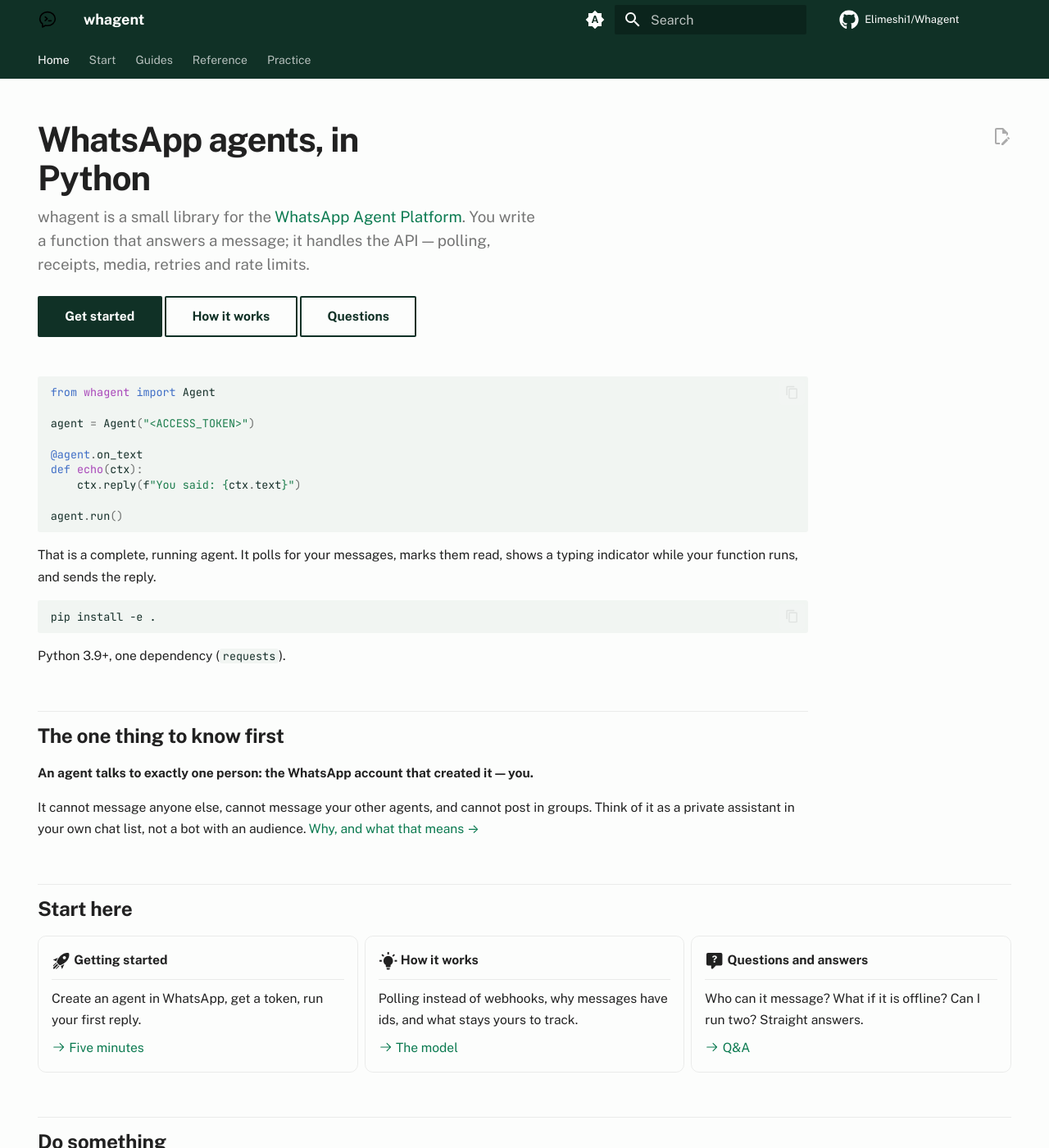
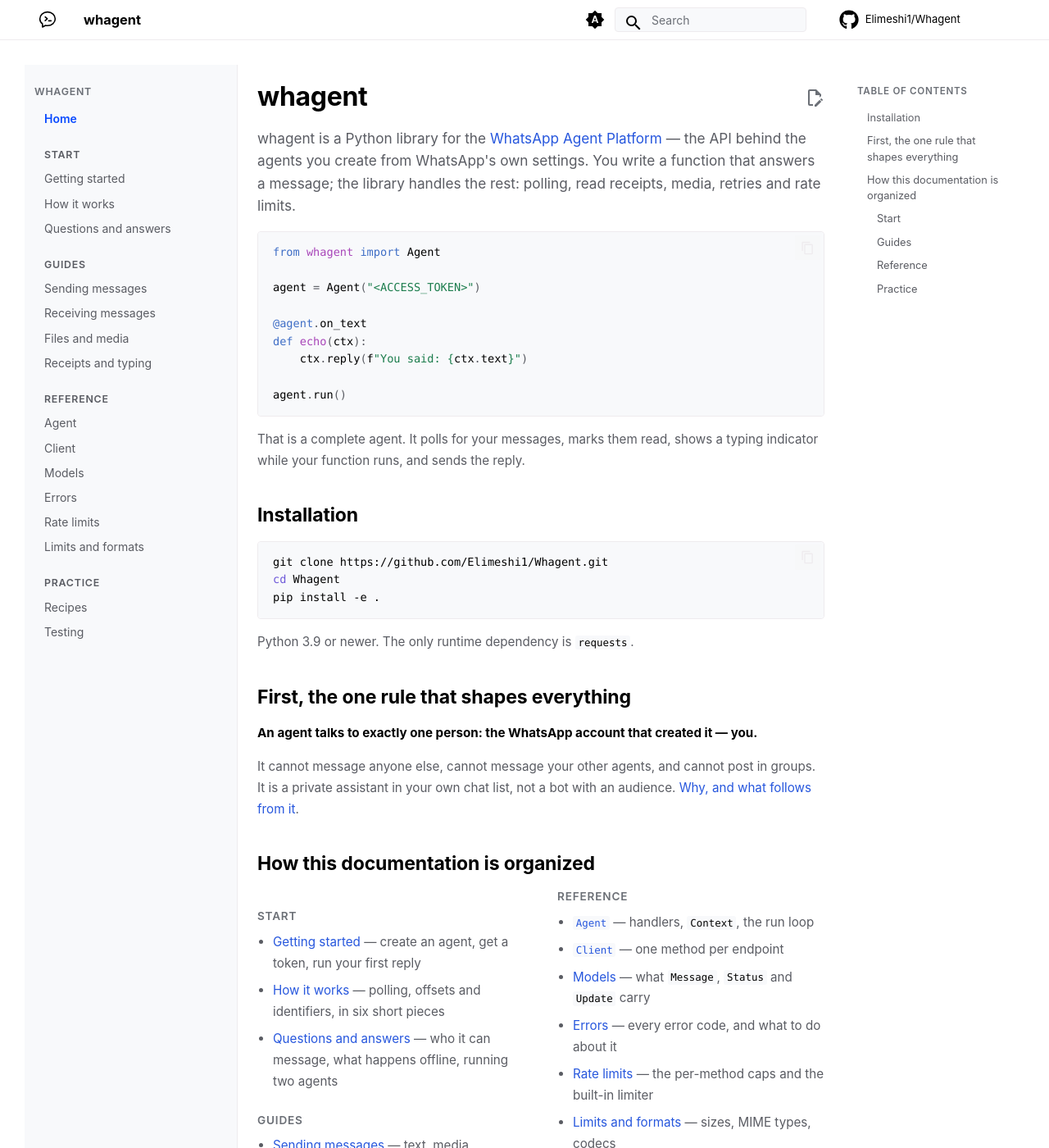
Before and after one commit to Elimeshi1/Whagent, an MkDocs documentation site: the page built from docs/index.md, in a window 1280 px wide and 1400 px high. Shown: the whole window at 82% size. Built offline with MkDocs 1.6.1 and Material for MkDocs 9.7.7, drawn with Linux system fonts in a browser that asks for light colours; comment, search, counter and statistics services are not loaded; some of the changed text lies outside the part shown.

Commit message:
Restyle the docs after Furo, the theme Pyrogram's documentation uses
Furo's own design tokens, read from the published theme stylesheet, mapped
onto the variables this theme exposes:

- Palette: #fff / #f8f9fb surfaces and a #2757dd link in light, #131416 /
  #1a1c1e and #5ca5ff in dark, with Furo's greys for body and muted text.
- Chrome: the coloured header bar becomes a flat hairline-bordered strip,
  the top-level tabs are dropped, and the whole tree moves into a grey
  full-height sidebar panel with uppercase section captions.
- Type: Furo's system font stack, its relative sizes (code at 81.25%,
  sidebar at 87.5%, contents at 75%), and headings without rules.
- Surfaces: bordered code blocks and tables on the secondary background,
  flat admonitions with a coloured left edge.

The landing page follows suit — the hero, buttons and card grids are gone,
replaced by a title, the example, and "How this documentation is organized"
as plain grouped lists, which is how a Sphinx site presents its toctree.

Co-Authored-By: Claude Opus 5 <noreply@anthropic.com>
Claude-Session: https://claude.ai/code/session_019FFNq5S478puABMHdBTbrN

````diff
--- a/docs/index.md
+++ b/docs/index.md
@@ -1,22 +1,7 @@
----
-hide:
-  - navigation
-  - toc
----
+# whagent
 
-<div class="hero" markdown>
-
-# WhatsApp agents, in Python
-
-whagent is a small library for the [WhatsApp Agent Platform](https://www.whatsapp.com/developer/WhatsApp-Agent-Platform-Developer-Manual.pdf). You write a function that answers a message; it handles the API — polling, receipts, media, retries and rate limits.
-
-[Get started](getting-started.md){ .md-button .md-button--primary }
-[How it works](concepts.md){ .md-button }
-[Questions](faq.md){ .md-button }
-
-</div>
-
-<div class="prose" markdown>
+whagent is a Python library for the [WhatsApp Agent Platform](https://www.whatsapp.com/developer/WhatsApp-Agent-Platform-Developer-Manual.pdf) — the API behind the agents you create from WhatsApp's own settings. You write a function that answers a message; the library handles the rest: polling, read receipts, media, retries and rate limits.
+{ .lead }
 
 ```python
 from whagent import Agent
@@ -30,100 +15,54 @@ def echo(ctx):
 agent.run()
 ```
 
-That is a complete, running agent. It polls for your messages, marks them read, shows a typing indicator while your function runs, and sends the reply.
+That is a complete agent. It polls for your messages, marks them read, shows a typing indicator while your function runs, and sends the reply.
+
+## Installation
 
 ```bash
+git clone https://github.com/Elimeshi1/Whagent.git
+cd Whagent
 pip install -e .
 ```
 
-Python 3.9+, one dependency (`requests`).
+Python 3.9 or newer. The only runtime dependency is `requests`.
 
-## The one thing to know first
+## First, the one rule that shapes everything
 
 **An agent talks to exactly one person: the WhatsApp account that created it — you.**
 
-It cannot message anyone else, cannot message your other agents, and cannot post in groups. Think of it as a private assistant in your own chat list, not a bot with an audience. [Why, and what that means →](faq.md)
+It cannot message anyone else, cannot message your other agents, and cannot post in groups. It is a private assistant in your own chat list, not a bot with an audience. [Why, and what follows from it](faq.md).
 
-</div>
+## How this documentation is organized
 
-## Start here
+<div class="sections" markdown>
 
-<div class="grid cards" markdown>
+### Start
 
--   :material-rocket-launch:{ .lg .middle } **Getting started**
+- [Getting started](getting-started.md) — create an agent, get a token, run your first reply
+- [How it works](concepts.md) — polling, offsets and identifiers, in six short pieces
+- [Questions and answers](faq.md) — who it can message, what happens offline, running two agents
 
-    ---
+### Guides
 
-    Create an agent in WhatsApp, get a token, run your first reply.
+- [Sending messages](sending.md) — text, media, captions, quotes, link previews
+- [Receiving messages](receiving.md) — the poll loop, and never missing or repeating one
+- [Files and media](media.md) — download what you are sent, upload what you send back
+- [Receipts and typing](receipts.md) — blue ticks and the typing indicator
 
-    [:octicons-arrow-right-24: Five minutes](getting-started.md)
+### Reference
 
--   :material-lightbulb-on:{ .lg .middle } **How it works**
+- [`Agent`](agent.md) — handlers, `Context`, the run loop
+- [`Client`](client.md) — one method per endpoint
+- [Models](models.md) — what `Message`, `Status` and `Update` carry
+- [Errors](errors.md) — every error code, and what to do about it
+- [Rate limits](rate-limits.md) — the per-method caps and the built-in limiter
+- [Limits and formats](limits.md) — sizes, MIME types, codecs
 
-    ---
+### Practice
 
-    Polling instead of webhooks, why messages have ids, and what stays yours to track.
-
-    [:octicons-arrow-right-24: The model](concepts.md)
-
--   :material-comment-question:{ .lg .middle } **Questions and answers**
-
-    ---
-
-    Who can it message? What if it is offline? Can I run two? Straight answers.
-
-    [:octicons-arrow-right-24: Q&A](faq.md)
-
-</div>
-
-## Do something
-
-<div class="grid cards" markdown>
-
--   :material-send:{ .lg .middle } **Send a message**
-
-    ---
-
-    Text, photos, documents, stickers — with captions, quotes and link previews.
-
-    [:octicons-arrow-right-24: Sending messages](sending.md)
-
--   :material-inbox-arrow-down:{ .lg .middle } **Receive messages**
-
-    ---
-
-    The poll loop, and how to never miss or double-answer a message.
-
-    [:octicons-arrow-right-24: Receiving messages](receiving.md)
-
--   :material-file-download:{ .lg .middle } **Handle files**
-
-    ---
-
-    Download what you are sent, upload what you send back.
-
-    [:octicons-arrow-right-24: Files and media](media.md)
-
--   :material-server:{ .lg .middle } **Run it for real**
-
-    ---
-
-    Surviving restarts, slow work, worker threads, systemd.
-
-    [:octicons-arrow-right-24: Recipes](recipes.md)
-
-</div>
-
-## Look something up
-
-<div class="grid cards" markdown>
-
--   **[`Agent`](agent.md)** — handlers, `Context`, the run loop
--   **[`Client`](client.md)** — one method per endpoint
--   **[Models](models.md)** — what `Message`, `Status` and `Update` carry
--   **[Errors](errors.md)** — every code, and what to do about it
--   **[Rate limits](rate-limits.md)** — 12 sends a minute, and how to live in it
--   **[Limits and formats](limits.md)** — sizes, MIME types, codecs
+- [Recipes](recipes.md) — persistence, slow work, worker threads, deployment
+- [Testing](testing.md) — testing an agent without touching the network
 
 </div>
 
--- a/docs/stylesheets/extra.css
+++ b/docs/stylesheets/extra.css
@@ -1,167 +1,281 @@
-/* whagent documentation — palette, typography and landing page.
-   Material exposes its design tokens as CSS variables; everything below
-   redefines those rather than fighting the theme's own rules. */
+/* whagent documentation.
+
+   The look follows Furo (the Sphinx theme behind Pyrogram's docs): a quiet
+   grey sidebar panel, no coloured chrome, system typography, a single blue
+   accent, and a narrow content column. The values below are Furo's own
+   design tokens, mapped onto the variables this theme exposes. */
+
+:root {
+  --furo-fg:            #000000;
+  --furo-fg-secondary:  #5a5c63;
+  --furo-fg-muted:      #6b6f76;
+  --furo-bg:            #ffffff;
+  --furo-bg-secondary:  #f8f9fb;
+  --furo-bg-hover:      #efeff4;
+  --furo-border:        #eeebee;
+  --furo-brand:         #0a4bff;
+  --furo-brand-content: #2757dd;
+
+  --md-text-font-family: -apple-system, BlinkMacSystemFont, "Segoe UI", Helvetica, Arial, sans-serif;
+  --md-code-font-family: "SFMono-Regular", Menlo, Consolas, Monaco, "Liberation Mono", monospace;
+}
+
+[data-md-color-scheme="slate"] {
+  --furo-fg:            #cfd0d0;
+  --furo-fg-secondary:  #9ca0a5;
+  --furo-fg-muted:      #81868d;
+  --furo-bg:            #131416;
+  --furo-bg-secondary:  #1a1c1e;
+  --furo-bg-hover:      #1e2124;
+  --furo-border:        #303335;
+  --furo-brand:         #3d94ff;
+  --furo-brand-content: #5ca5ff;
+}
 
 /* ---------- palette ---------- */
 
 [data-md-color-primary="custom"] {
-  --md-primary-fg-color:        #103126;
-  --md-primary-fg-color--light: #1B4B3B;
-  --md-primary-fg-color--dark:  #09201A;
-  --md-primary-bg-color:        #FFFFFF;
-  --md-primary-bg-color--light: rgba(255, 255, 255, .72);
+  --md-primary-fg-color:        var(--furo-bg);
+  --md-primary-fg-color--light: var(--furo-bg);
+  --md-primary-fg-color--dark:  var(--furo-bg);
+  --md-primary-bg-color:        var(--furo-fg);
+  --md-primary-bg-color--light: var(--furo-fg-secondary);
 }
 
 [data-md-color-accent="custom"] {
-  --md-accent-fg-color:             #0B7A50;
-  --md-accent-fg-color--transparent: rgba(11, 122, 80, .1);
+  --md-accent-fg-color:              var(--furo-brand-content);
+  --md-accent-fg-color--transparent: var(--furo-bg-hover);
 }
 
-/* Light: a warm-neutral ground rather than flat white, and a green link. */
-[data-md-color-scheme="default"] {
-  --md-default-bg-color:      #FCFDFC;
-  --md-typeset-a-color:       #0B7A50;
-  --md-code-bg-color:         #F1F5F2;
-  --md-code-fg-color:         #16302A;
-  --md-typeset-mark-color:    #D8F0E3;
-  --md-footer-bg-color:       #103126;
-  --md-footer-bg-color--dark: #09201A;
+[data-md-color-scheme="default"],
+[data-md-color-scheme="slate"] {
+  --md-default-bg-color:            var(--furo-bg);
+  --md-default-fg-color:            var(--furo-fg);
+  --md-default-fg-color--light:     var(--furo-fg-secondary);
+  --md-default-fg-color--lighter:   var(--furo-fg-muted);
+  --md-default-fg-color--lightest:  var(--furo-border);
+  --md-typeset-a-color:             var(--furo-brand-content);
+  --md-code-bg-color:               var(--furo-bg-secondary);
+  --md-code-fg-color:               var(--furo-fg);
+  --md-footer-bg-color:             var(--furo-bg-secondary);
+  --md-footer-bg-color--dark:       var(--furo-bg-secondary);
+  --md-footer-fg-color:             var(--furo-fg);
+  --md-footer-fg-color--light:      var(--furo-fg-muted);
+  --md-footer-fg-color--lighter:    var(--furo-fg-muted);
 }
 
-/* Dark: a green-biased ink, not the theme's default blue-grey. */
-[data-md-color-scheme="slate"] {
-  --md-hue: 160;
-  --md-default-bg-color:        #0C1512;
-  --md-default-fg-color:        #E4EDE8;
-  --md-default-fg-color--light: #B3C4BB;
-  --md-typeset-a-color:         #45D693;
-  --md-code-bg-color:           #121D18;
-  --md-code-fg-color:           #DDE8E2;
-  --md-footer-bg-color:         #09100D;
-  --md-footer-bg-color--dark:   #060A08;
+/* ---------- header: flat, not a coloured bar ---------- */
+
+.md-header {
+  background: var(--furo-bg);
+  color: var(--furo-fg);
+  box-shadow: none;
+  border-bottom: 1px solid var(--furo-border);
 }
-[data-md-color-scheme="slate"][data-md-color-primary="custom"] {
-  --md-primary-fg-color: #0E2A21;
+.md-header__title { font-weight: 600; font-size: .82rem; }
+.md-header[data-md-state="shadow"] { box-shadow: none; }
+.md-search__form {
+  background: var(--furo-bg-secondary);
+  border: 1px solid var(--furo-border);
+  border-radius: .2rem;
+  height: 1.5rem;
 }
-[data-md-color-scheme="slate"][data-md-color-accent="custom"] {
-  --md-accent-fg-color: #45D693;
+.md-search__form:hover { background: var(--furo-bg-secondary); }
+.md-search__input { font-size: .7rem; }
+.md-search__input::placeholder { color: var(--furo-fg-muted); }
+[data-md-toggle="search"]:checked ~ .md-header .md-search__form { background: var(--furo-bg); }
+
+/* ---------- sidebar: a quiet full-height panel ---------- */
+
+@media screen and (min-width: 76.25em) {
+  .md-sidebar--primary {
+    background: var(--furo-bg-secondary);
+    border-right: 1px solid var(--furo-border);
+    height: calc(100vh - 2.4rem);
+    padding: 1.2rem 0 0;
+    width: 13rem;
+  }
+  .md-sidebar--primary .md-sidebar__scrollwrap {
+    height: calc(100% - 1.2rem);
+    max-height: none;
+    margin: 0;
+  }
+  .md-sidebar--secondary { width: 11rem; }
+  .md-content { max-width: 46rem; }
+  .md-main__inner { justify-content: flex-start; }
+}
+
+.md-nav {
+  font-size: .7rem;
+  line-height: 1.5;
+}
+.md-nav--primary > .md-nav__title {
+  background: transparent;
+  box-shadow: none;
+  padding: 0 .6rem .4rem;
+  height: auto;
+  line-height: 1.4;
+}
+.md-nav__title {
+  font-size: .62rem;
+  font-weight: 600;
+  letter-spacing: .06em;
+  text-transform: uppercase;
+  color: var(--furo-fg-muted);
+  padding-bottom: .4rem;
+}
+.md-nav__link {
+  color: var(--furo-fg-secondary);
+  margin-top: .1rem;
+  padding: .18rem .6rem;
+  border-radius: .15rem;
+}
+.md-nav__link:hover { background: var(--furo-bg-hover); color: var(--furo-fg); }
+.md-nav__link--active,
+.md-nav__item .md-nav__link--active {
+  color: var(--furo-brand);
+  font-weight: 600;
+}
+.md-nav--secondary .md-nav__link--active { background: none; }
+.md-nav__item--section > .md-nav__link {
+  font-size: .62rem;
+  font-weight: 600;
+  letter-spacing: .06em;
+  text-transform: uppercase;
+  color: var(--furo-fg-muted);
+  margin-top: .8rem;
+}
+.md-nav__item--section > .md-nav__link:hover { background: none; color: var(--furo-fg-muted); }
+
+/* table of contents */
+.md-sidebar--secondary .md-nav {
+  font-size: .64rem;
+}
+.md-sidebar--secondary .md-nav__title {
+  font-size: .58rem;
 }
 
 /* ---------- typography ---------- */
 
 .md-typeset {
-  font-size: .78rem;
-  line-height: 1.68;
+  font-size: .76rem;
+  line-height: 1.7;
+  color: var(--furo-fg-secondary);
+}
+.md-typeset h1, .md-typeset h2, .md-typeset h3,
+.md-typeset h4, .md-typeset strong, .md-typeset b {
+  color: var(--furo-fg);
 }
 .md-typeset h1 {
-  font-weight: 640;
-  letter-spacing: -.02em;
-  color: var(--md-default-fg-color);
+  font-size: 1.6rem;
+  font-weight: 700;
+  line-height: 1.2;
+  letter-spacing: -.01em;
+  margin: 0 0 .8rem;
 }
 .md-typeset h2 {
-  font-weight: 620;
-  letter-spacing: -.012em;
-  margin-top: 2.2em;
-  padding-top: .5em;
-  border-top: 1px solid var(--md-default-fg-color--lightest);
+  font-size: 1.15rem;
+  font-weight: 650;
+  line-height: 1.3;
+  margin: 2rem 0 .7rem;
+  letter-spacing: -.005em;
 }
-.md-typeset h3 { font-weight: 600; letter-spacing: -.008em; }
-.md-typeset code { font-size: .86em; border-radius: 3px; }
-.md-typeset table:not([class]) th { font-weight: 600; }
-.md-typeset table:not([class]) { font-size: .72rem; }
+.md-typeset h3 { font-size: .95rem; font-weight: 600; margin-top: 1.5rem; }
+.md-typeset h4 { font-size: .82rem; font-weight: 600; }
+.md-typeset a { text-decoration: none; }
+.md-typeset a:hover { text-decoration: underline; }
 
-/* The endpoint under a page title, written as `GET /agent/v1/updates`. */
-.md-typeset h1 + p > code:only-child {
-  display: inline-block;
-  margin-bottom: .4em;
-  padding: .24em .6em;
-  font-size: .76em;
-  letter-spacing: .02em;
-  color: var(--md-accent-fg-color);
-  background: var(--md-accent-fg-color--transparent);
-  border-radius: 4px;
+/* ---------- code ---------- */
+
+.md-typeset code {
+  font-size: .82em;
+  background: var(--furo-bg-secondary);
+  border-radius: .15rem;
+  padding: .1em .3em;
+  color: var(--furo-fg);
+}
+.md-typeset pre > code {
+  font-size: .68rem;
+  line-height: 1.6;
+  padding: .7rem .9rem;
+  border-radius: .2rem;
+}
+.md-typeset .highlight {
+  border: 1px solid var(--furo-border);
+  border-radius: .2rem;
+  margin: 1em 0;
+}
+.md-typeset .highlight pre { margin: 0; }
+.md-typeset .highlight code { background: var(--furo-bg-secondary); }
+.md-clipboard { color: var(--furo-fg-muted); }
+.md-clipboard:hover { color: var(--furo-brand-content); }
+
+/* ---------- tables, admonitions, footer ---------- */
+
+.md-typeset table:not([class]) {
+  font-size: .68rem;
+  border: 1px solid var(--furo-border);
+  border-radius: .2rem;
+  box-shadow: none;
+}
+.md-typeset table:not([class]) th {
+  background: var(--furo-bg-secondary);
+  color: var(--furo-fg);
+  font-weight: 600;
+}
+.md-typeset table:not([class]) td { border-top: 1px solid var(--furo-border); }
+
+.md-typeset .admonition, .md-typeset details {
+  font-size: .72rem;
+  border: none;
+  border-left: .15rem solid;
+  border-radius: .15rem;
+  background: var(--furo-bg-secondary);
+  box-shadow: none;
+}
+.md-typeset .admonition-title, .md-typeset summary {
+  font-weight: 600;
+  background: transparent;
 }
 
-/* ---------- landing page ---------- */
+.md-footer {
+  background: var(--furo-bg);
+  border-top: 1px solid var(--furo-border);
+  color: var(--furo-fg-secondary);
+}
+.md-footer-meta {
+  background: var(--furo-bg);
+  font-size: .62rem;
+}
+.md-footer__link { opacity: .9; }
+.md-copyright { color: var(--furo-fg-muted); }
 
-.hero {
-  margin: 0 0 2.4rem;
+/* ---------- landing ---------- */
+
+.md-typeset .lead {
+  font-size: .86rem;
+  line-height: 1.6;
+  color: var(--furo-fg-secondary);
 }
-.hero h1 {
-  font-size: 2.1rem;
-  line-height: 1.12;
-  font-weight: 680;
-  letter-spacing: -.028em;
-  margin: 0 0 .5rem;
-  max-width: 18ch;
+.md-typeset .sections {
+  columns: 2 14rem;
+  column-gap: 2rem;
 }
-.hero > p:first-of-type {
-  font-size: .94rem;
-  line-height: 1.55;
-  color: var(--md-default-fg-color--light);
-  max-width: 54ch;
-  margin: 0 0 1.2rem;
+.md-typeset .sections h3 {
+  break-after: avoid;
+  page-break-after: avoid;
 }
-.hero .actions {
-  display: flex;
-  flex-wrap: wrap;
-  gap: .6rem;
-  margin-bottom: 1.6rem;
+.md-typeset .sections ul {
+  break-inside: avoid;
+  page-break-inside: avoid;
 }
-.md-typeset .hero .actions .md-button {
-  margin: 0;
-}
-
-/* Material's grid cards, tightened up. */
-.md-typeset .grid.cards > ul > li {
-  border-radius: .5rem;
-  border-color: var(--md-default-fg-color--lightest);
-  transition: border-color .2s, box-shadow .2s;
-}
-.md-typeset .grid.cards > ul > li:hover {
-  border-color: var(--md-accent-fg-color);
-  box-shadow: none;
-}
-.md-typeset .grid.cards > ul > li > hr {
-  margin: .6em 0;
-}
-.md-typeset .grid.cards > ul > li p:last-child {
-  margin-bottom: 0;
-}
-
-/* A quiet label above a section, e.g. "Ask a question". */
-.md-typeset .eyebrow {
+.md-typeset .sections h3 {
   font-size: .68rem;
   font-weight: 600;
-  letter-spacing: .1em;
+  letter-spacing: .06em;
   text-transform: uppercase;
-  color: var(--md-accent-fg-color);
-  margin-bottom: .3em;
+  color: var(--furo-fg-muted);
+  margin: 1.2rem 0 .4rem;
 }
-
-/* ---------- misc ---------- */
-
-.md-header__title { font-weight: 600; }
-.md-nav__title { font-weight: 600; }
-.md-typeset .admonition, .md-typeset details { border-radius: .4rem; font-size: .74rem; }
-.md-footer-meta { font-size: .7rem; }
-
-/* ---------- landing width ---------- */
-
-/* The home page hides both sidebars, so a column left to itself would run the
-   full width of a desktop screen. Prose is capped at a readable measure while
-   the card grids below it stay full width. */
-.md-typeset .hero,
-.md-typeset .prose {
-  max-width: 47rem;
-}
-
-/* Cards that are a plain link list ("Look something up") sit tighter. */
-.md-typeset .grid.cards > ul > li > p:only-child {
-  margin: 0;
-}
-
-/* Mermaid diagrams: give them room and centre them. */
-.md-typeset .mermaid {
-  margin: 1.2em 0;
-}
+.md-typeset .sections ul { margin: 0 0 .6rem; }
+.md-typeset .mermaid { margin: 1.2em 0; }
--- a/mkdocs.yml
+++ b/mkdocs.yml
@@ -14,14 +14,12 @@ theme:
   favicon: assets/favicon.svg
   icon:
     repo: fontawesome/brands/github
-  font:
-    text: Public Sans
-    code: JetBrains Mono
+  font: false
   features:
-    - navigation.tabs
     - navigation.instant
     - navigation.tracking
     - navigation.sections
+    - navigation.expand
     - navigation.top
     - navigation.footer
     - toc.follow
````
Also changed, not shown: docs/getting-started.md (+4 -8 lines).
